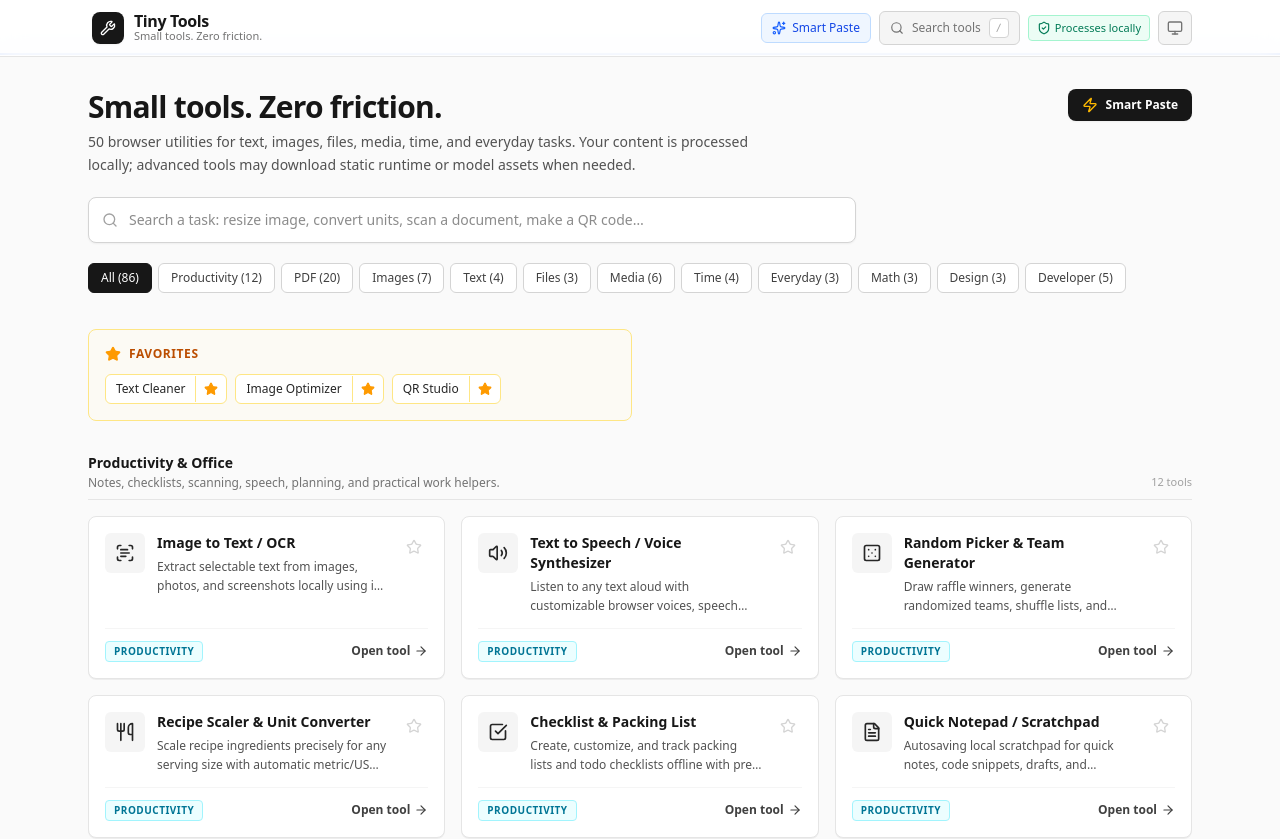
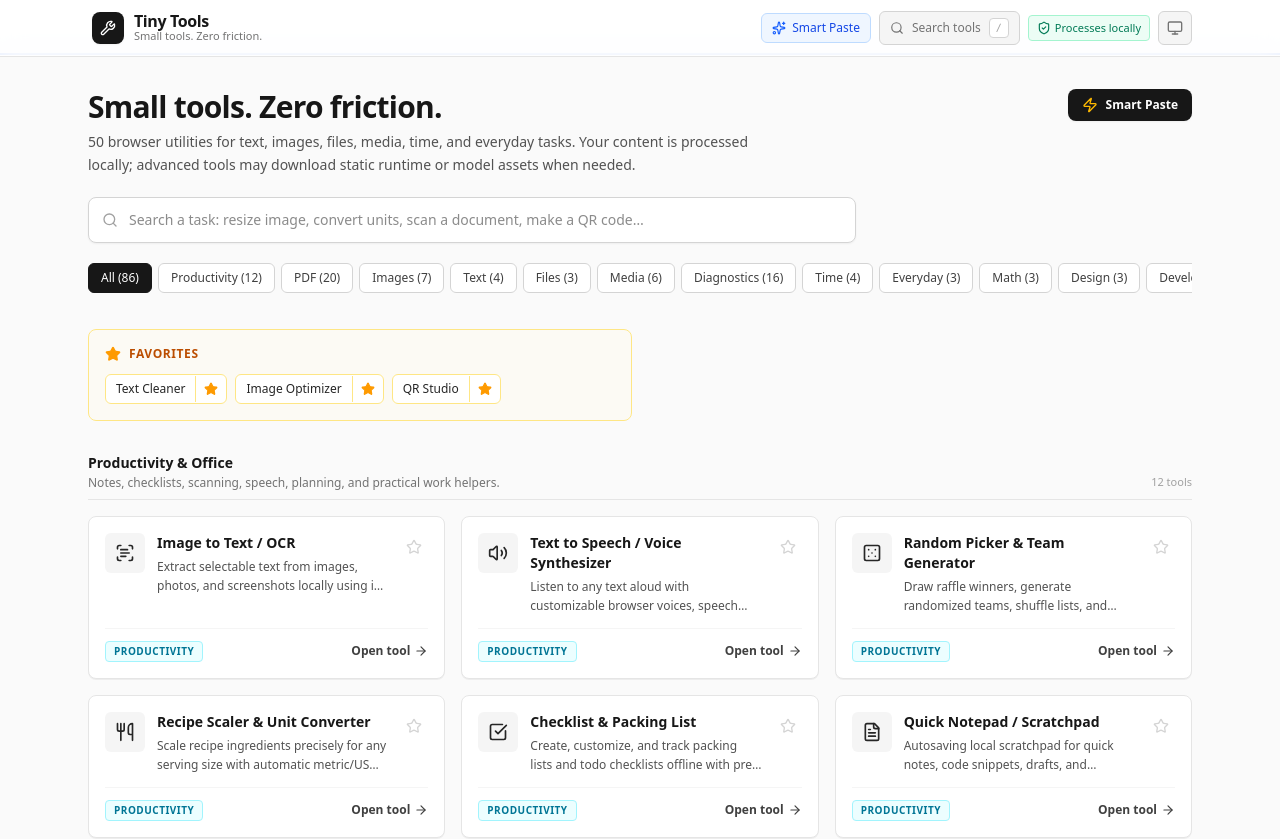
Before and after one commit to thiepn/tools, a React (Vite) app: page / in a window 1280 px wide. Shown: the top 839 px of the page. Built offline with nearby package versions, Linux system fonts and the light colour scheme.

Commit message:
Add device diagnostics discovery category

```diff
--- a/src/registry/category-presentation.ts
+++ b/src/registry/category-presentation.ts
@@ -13,8 +13,8 @@ export interface CategoryPresentation {
 }
 
 // General-purpose categories come first so the catalog reads like an everyday
-// utility suite rather than a developer toolbox. PDF is a first-class public
-// family because document tasks are among the most common utility-site intents.
+// utility suite rather than a developer toolbox. PDF and device diagnostics are
+// first-class public families because both map directly to common utility-site intents.
 export const CATEGORY_ORDER: ToolCategory[] = [
   'productivity',
   'pdf',
@@ -22,6 +22,7 @@ export const CATEGORY_ORDER: ToolCategory[] = [
   'text',
   'files',
   'media',
+  'device',
   'time',
   'everyday',
   'math',
@@ -96,6 +97,17 @@ export const CATEGORY_PRESENTATION: Record<ToolCategory, CategoryPresentation> =
       border: 'border-pink-200 dark:border-pink-800',
     },
   },
+  device: {
+    label: 'Device Diagnostics',
+    shortLabel: 'Diagnostics',
+    description: 'Test cameras, microphones, speakers, displays, keyboards, mice, touchscreens, controllers, and browser-exposed hardware status.',
+    searchTerms: ['device', 'hardware', 'diagnostic', 'diagnostics', 'test hardware', 'microphone test', 'webcam test', 'keyboard test', 'mouse test', 'monitor test', 'controller test'],
+    badge: {
+      bg: 'bg-sky-50 dark:bg-sky-950/40',
+      text: 'text-sky-700 dark:text-sky-300',
+      border: 'border-sky-200 dark:border-sky-800',
+    },
+  },
   time: {
     label: 'Time & Dates',
     shortLabel: 'Time',
```
